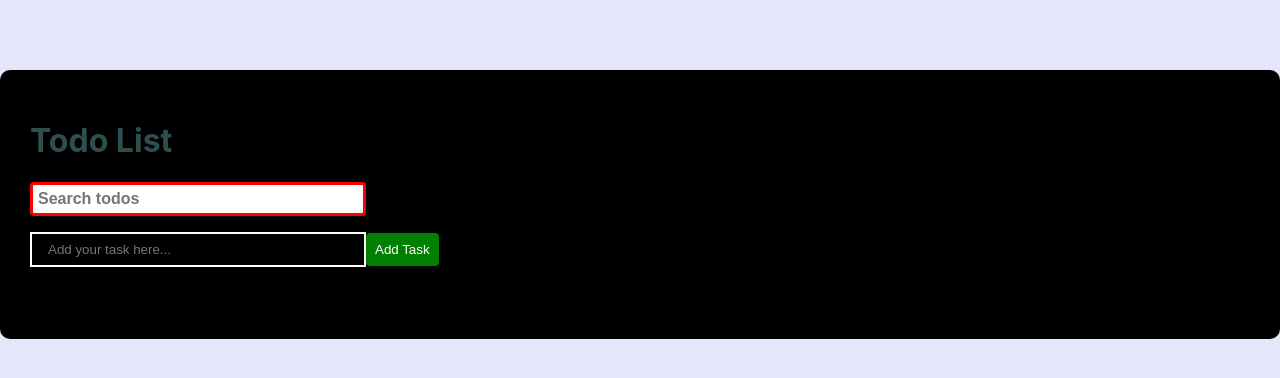
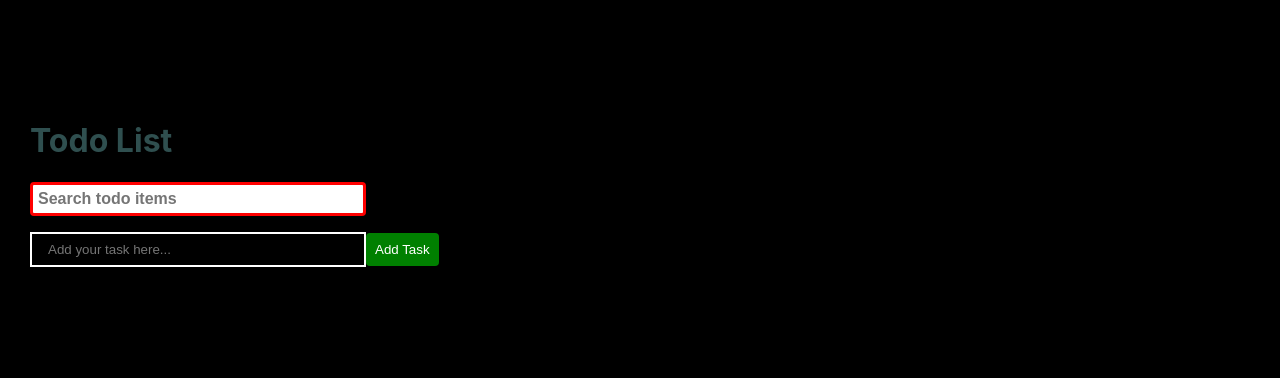
Before and after one commit to AH-Araf/TodoList_React_WebApp, a React (Create React App) app: page / in a window 1280 px wide. Shown: the top 378 px of the page. Built offline with nearby package versions, Linux system fonts and the light colour scheme.

Commit message:
Vercel added

```diff
--- a/src/App.css
+++ b/src/App.css
@@ -1,5 +1,5 @@
 body {
-  background-color: #E6E6FA;
+  background-color: black;
 }
 .todo-header {
   color: #2F4F4F;
--- a/src/components/LocalStorage.js
+++ b/src/components/LocalStorage.js
@@ -45,7 +45,7 @@ const LocalStorage = () => {
                 <input
                     className='search-box'
                     type="text"
-                    placeholder='Search todos'
+                    placeholder='Search todo items'
                     onChange={event => {
                         setSerachTerm(event.target.value)
                     }}
```
Also changed, not shown: 1 other file (tests, documents, lock files or other folders).
